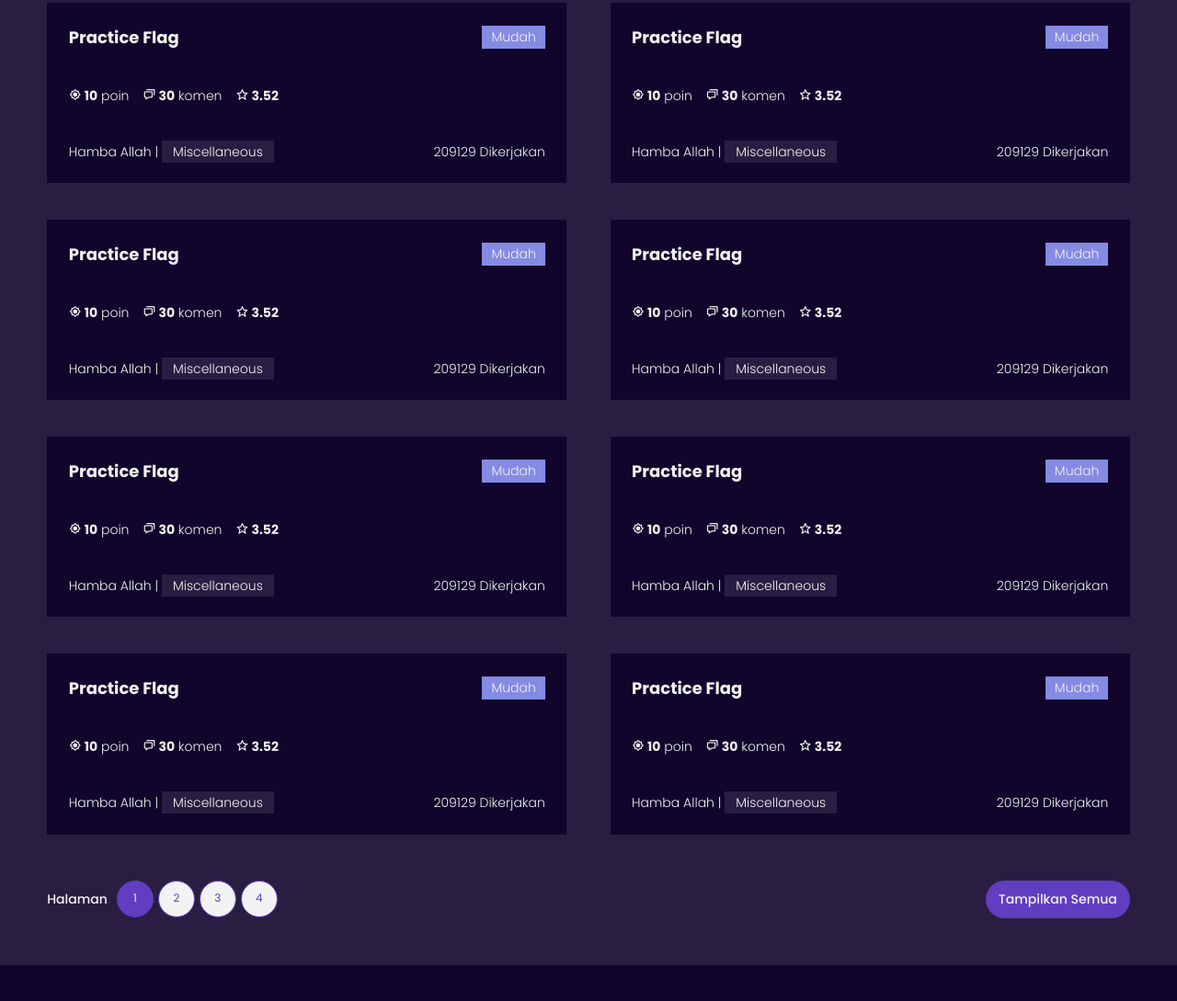
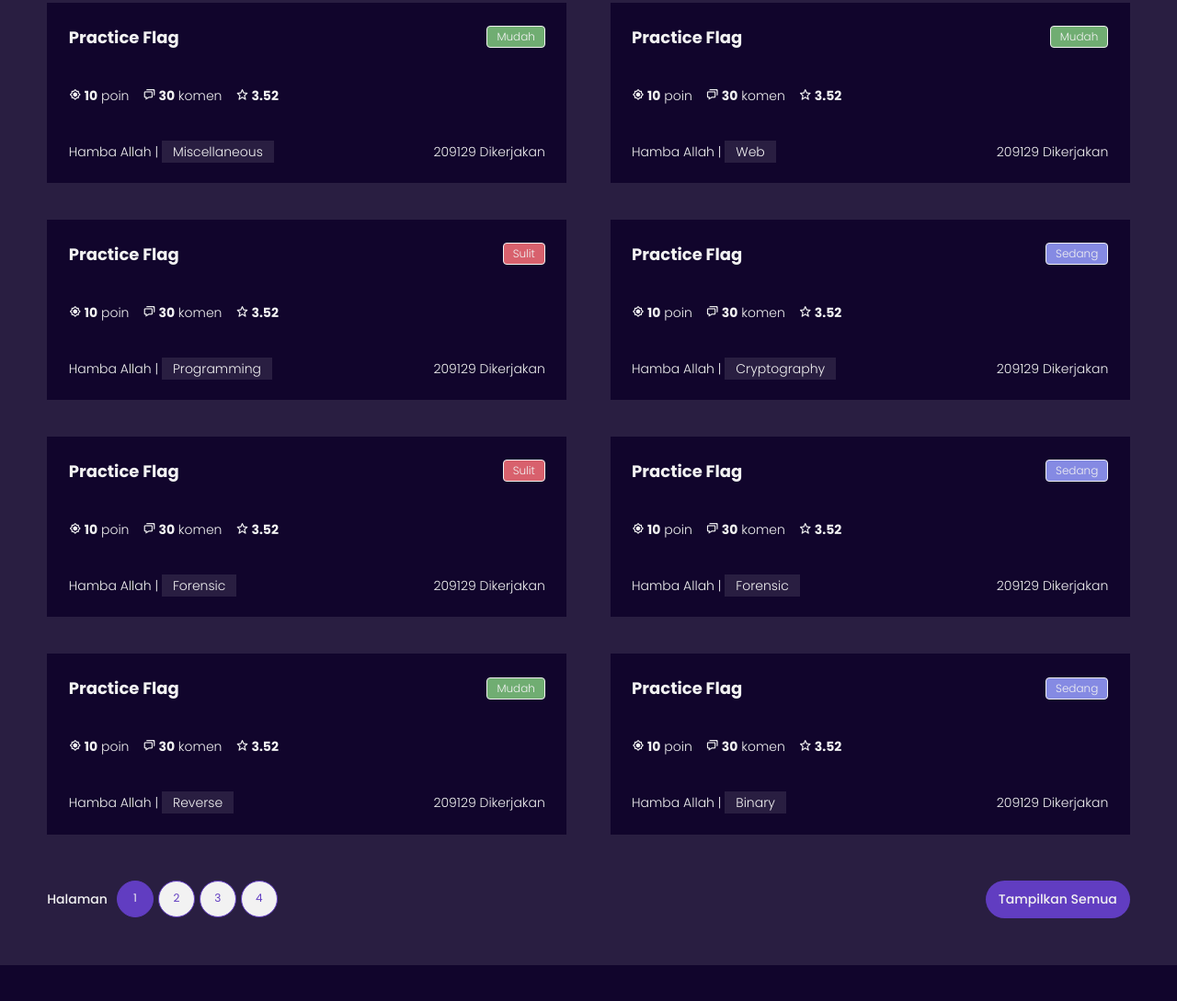
Before and after one commit to mfaisalh12/cyberid_community, a plain HTML site: page partials/challenge.html in a window 1280 px wide. Shown: the part 261-1350 px from the top of the page at 92% size. Drawn offline with Linux system fonts and the light colour scheme.

Commit message:
style: styling challenge page

```diff
--- a/assets/css/challenge.css
+++ b/assets/css/challenge.css
@@ -150,11 +150,25 @@
 	font-size: 18px;
 }
 .header-card p {
-	background: var(--purple-light);
-	font-size: 14px;
+	font-size: 12px;
 	font-weight: 300;
 	padding: 2px 10px;
 	margin: auto 0;
+}
+.mudah {
+	background: #70ad72;
+	border-radius: 4px;
+	border: 1px solid var(--white-light);
+}
+.sedang {
+	background: var(--purple-light);
+	border-radius: 4px;
+	border: 1px solid var(--white-light);
+}
+.sulit {
+	background: #d8616d;
+	border-radius: 4px;
+	border: 1px solid var(--white-light);
 }
 .mid-card {
 	justify-content: start;
--- a/partials/challenge.html
+++ b/partials/challenge.html
@@ -84,8 +84,14 @@
         <p>Kategori</p>
         <select name="kategori" id="kategori">
           <option value="" disabled selected></option>
-          <option value="">1</opStion>
-          <option value="">2</option>
+          <option value="">Semua</opStion>
+          <option value="">Web</option>
+          <option value="">Forensic</option>
+          <option value="">Binary</option>
+          <option value="">Reverse Engineering</option>
+          <option value="">Cryptography</option>
+          <option value="">Programming</option>
+          <option value="">Miscellaneous</option>
         </select>
       </div>
 
@@ -93,8 +99,9 @@
         <p>Kesulitan</p>
         <select name="silt" id="sulit">
           <option value="" disabled selected></option>
-          <option value="">1</option>
-          <option value="">2</option>
+          <option value="">Mudah</option>
+          <option value="">Sedang</option>
+          <option value="">Sulit</option>
         </select>
       </div>
 
@@ -102,17 +109,18 @@
         <p>Dikerjakan</p>
         <select name="kerjakan" id="kerjakan">
           <option value="" disabled selected></option>
-          <option value="">1</option>
-          <option value="">2</option>
+          <option value="">Sudah Dikerjakan</option>
+          <option value="">Belum Dikerjakan</option>
         </select>
       </div>
 
       <div class="filter-option flex">
         <p>Urutkan</p>
-        <select name="urutan" id="utuan">
+        <select name="urutan" id="urutan">
           <option value="" disabled selected></option>
-          <option value="">1</option>
-          <option value="">2</option>
+          <option value="">Rating Tertinggi</option>
+          <option value="">Poin Tertinggi</option>
+          <option value="">Dikerjakan Terbanyak</option>
         </select>
       </div>
 
@@ -125,7 +133,7 @@
       <div class="card-challenge">
         <div class="header-card flex">
           <h4>Practice Flag</h4>
-          <p>Mudah</p>
+          <p class="mudah">Mudah</p>
         </div>
         <div class="mid-card flex">
           <p><b><i class="bx bx-brightness"></i> 10</b> poin</p>
@@ -141,7 +149,7 @@
       <div class="card-challenge">
         <div class="header-card flex">
           <h4>Practice Flag</h4>
-          <p>Mudah</p>
+          <p class="mudah">Mudah</p>
         </div>
         <div class="mid-card flex">
           <p><b><i class="bx bx-brightness"></i> 10</b> poin</p>
@@ -149,7 +157,7 @@
           <p><b><i class="bx bx-star"></i> 3.52</b></p>
         </div>
         <div class="footer-card flex">
-          <p>Hamba Allah | <span class="tag">Miscellaneous</span></p>
+          <p>Hamba Allah | <span class="tag">Web</span></p>
           <p>209129 Dikerjakan</p>
         </div>
       </div>
@@ -157,7 +165,7 @@
       <div class="card-challenge">
         <div class="header-card flex">
           <h4>Practice Flag</h4>
-          <p>Mudah</p>
+          <p class="sulit">Sulit</p>
         </div>
         <div class="mid-card flex">
           <p><b><i class="bx bx-brightness"></i> 10</b> poin</p>
@@ -165,7 +173,7 @@
           <p><b><i class="bx bx-star"></i> 3.52</b></p>
         </div>
         <div class="footer-card flex">
-          <p>Hamba Allah | <span class="tag">Miscellaneous</span></p>
+          <p>Hamba Allah | <span class="tag">Programming</span></p>
           <p>209129 Dikerjakan</p>
         </div>
       </div>
@@ -173,7 +181,7 @@
       <div class="card-challenge">
         <div class="header-card flex">
           <h4>Practice Flag</h4>
-          <p>Mudah</p>
+          <p class="sedang">Sedang</p>
         </div>
         <div class="mid-card flex">
           <p><b><i class="bx bx-brightness"></i> 10</b> poin</p>
@@ -181,7 +189,7 @@
           <p><b><i class="bx bx-star"></i> 3.52</b></p>
         </div>
         <div class="footer-card flex">
-          <p>Hamba Allah | <span class="tag">Miscellaneous</span></p>
+          <p>Hamba Allah | <span class="tag">Cryptography</span></p>
           <p>209129 Dikerjakan</p>
         </div>
       </div>
@@ -189,7 +197,7 @@
       <div class="card-challenge">
         <div class="header-card flex">
           <h4>Practice Flag</h4>
-          <p>Mudah</p>
+          <p class="sulit">Sulit</p>
         </div>
         <div class="mid-card flex">
           <p><b><i class="bx bx-brightness"></i> 10</b> poin</p>
@@ -197,7 +205,7 @@
           <p><b><i class="bx bx-star"></i> 3.52</b></p>
         </div>
         <div class="footer-card flex">
-          <p>Hamba Allah | <span class="tag">Miscellaneous</span></p>
+          <p>Hamba Allah | <span class="tag">Forensic</span></p>
           <p>209129 Dikerjakan</p>
         </div>
       </div>
@@ -205,7 +213,7 @@
       <div class="card-challenge">
         <div class="header-card flex">
           <h4>Practice Flag</h4>
-          <p>Mudah</p>
+          <p class="sedang">Sedang</p>
         </div>
         <div class="mid-card flex">
           <p><b><i class="bx bx-brightness"></i> 10</b> poin</p>
@@ -213,7 +221,7 @@
           <p><b><i class="bx bx-star"></i> 3.52</b></p>
         </div>
         <div class="footer-card flex">
-          <p>Hamba Allah | <span class="tag">Miscellaneous</span></p>
+          <p>Hamba Allah | <span class="tag">Forensic</span></p>
           <p>209129 Dikerjakan</p>
         </div>
       </div>
@@ -221,7 +229,7 @@
       <div class="card-challenge">
         <div class="header-card flex">
           <h4>Practice Flag</h4>
-          <p>Mudah</p>
+          <p class="mudah">Mudah</p>
         </div>
         <div class="mid-card flex">
           <p><b><i class="bx bx-brightness"></i> 10</b> poin</p>
@@ -229,7 +237,7 @@
           <p><b><i class="bx bx-star"></i> 3.52</b></p>
         </div>
         <div class="footer-card flex">
-          <p>Hamba Allah | <span class="tag">Miscellaneous</span></p>
+          <p>Hamba Allah | <span class="tag">Reverse</span></p>
           <p>209129 Dikerjakan</p>
         </div>
       </div>
@@ -237,7 +245,7 @@
       <div class="card-challenge">
         <div class="header-card flex">
           <h4>Practice Flag</h4>
-          <p>Mudah</p>
+          <p class="sedang">Sedang</p>
         </div>
         <div class="mid-card flex">
           <p><b><i class="bx bx-brightness"></i> 10</b> poin</p>
@@ -245,7 +253,7 @@
           <p><b><i class="bx bx-star"></i> 3.52</b></p>
         </div>
         <div class="footer-card flex">
-          <p>Hamba Allah | <span class="tag">Miscellaneous</span></p>
+          <p>Hamba Allah | <span class="tag">Binary</span></p>
           <p>209129 Dikerjakan</p>
         </div>
       </div>
```
Also changed, not shown: index.html (renamed from partials/index.html, +2 -2 lines).
